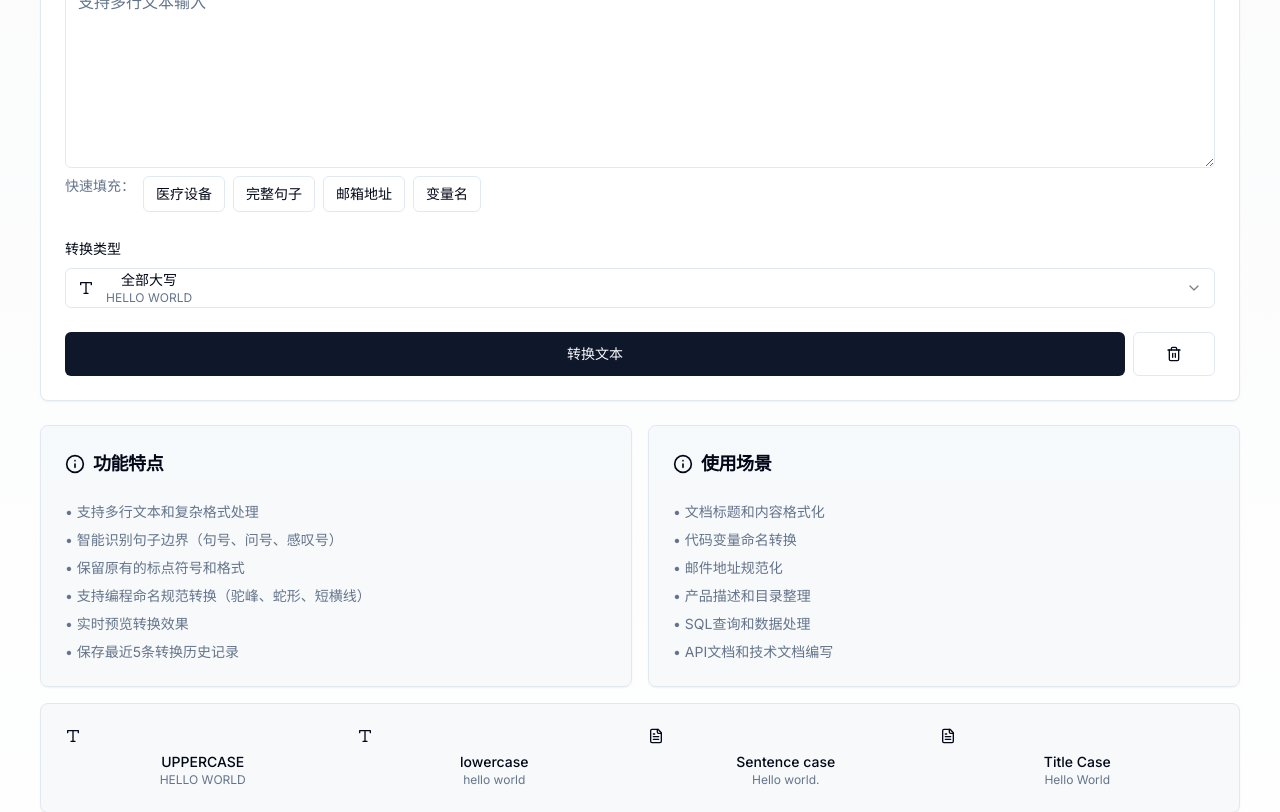
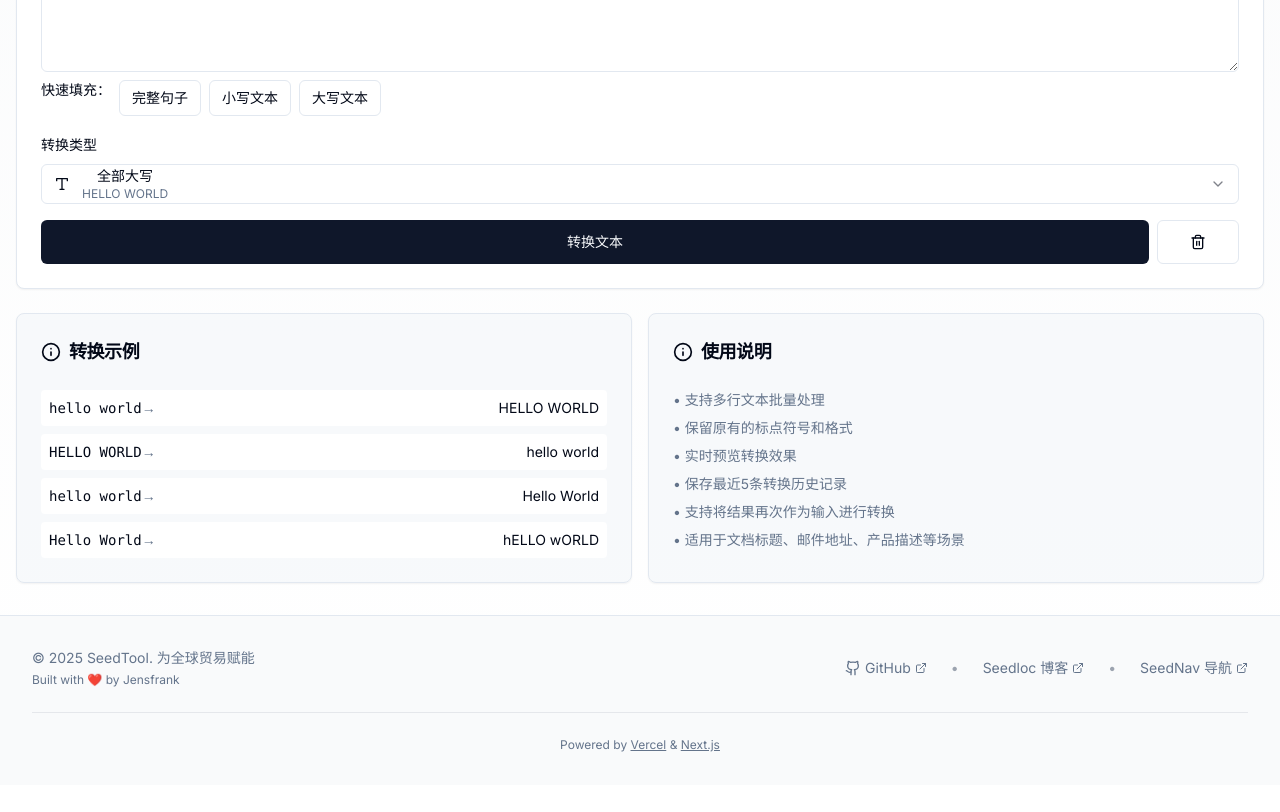
Before and after one commit to everett7623/Globokit, a Next.js app: page /tools/text-case in a window 1280 px wide. Shown: the part 540-1352 px from the top of the page. After the commit the page ends 1325 px from the top, so only its background shows below. Built offline with nearby package versions, Linux system fonts and the light colour scheme.

Commit message:
Update page.tsx

```diff
--- a/app/tools/text-case/page.tsx
+++ b/app/tools/text-case/page.tsx
@@ -13,95 +13,9 @@ import { Label } from '@/components/ui/label'
 import { Button } from '@/components/ui/button'
 import { Badge } from '@/components/ui/badge'
 import { Select, SelectContent, SelectItem, SelectTrigger, SelectValue } from '@/components/ui/select'
-import { AlertCircle, Copy, Check, RefreshCw, Trash2, Type, Hash, FileText, Info } from 'lucide-react'
+import { AlertCircle, Copy, Check, RefreshCw, Trash2, Type, FileText, Info } from 'lucide-react'
 import { Alert, AlertDescription } from '@/components/ui/alert'
-
-// 大小写转换类型
-type TextCase = 'upper' | 'lower' | 'sentence' | 'title' | 'toggle' | 'camel' | 'snake' | 'kebab'
-
-// 转换函数
-const convertCase = (text: string, caseType: TextCase): string => {
-  switch (caseType) {
-    case 'upper':
-      return text.toUpperCase()
-
-    case 'lower':
-      return text.toLowerCase()
-
-    case 'sentence':
-      // 修复：正确处理多行文本和句子边界
-      return text.split(/(\r?\n)/).map((part, index) => {
-        // 保留换行符
-        if (part === '\n' || part === '\r\n') return part
-
-        // 处理每一行
-        return part.split(/([.!?]+\s*)/).map((segment, i) => {
-          // 保留标点符号
-          if (i % 2 === 1) return segment
-
-          // 转换文本段落
-          const trimmed = segment.trim()
-          if (!trimmed) return segment
-
-          // 将第一个字母大写，其余小写
-          return segment.replace(trimmed,
-            trimmed.charAt(0).toUpperCase() + trimmed.slice(1).toLowerCase()
-          )
-        }).join('')
-      }).join('')
-
-    case 'title':
-      // 标题格式：主要单词首字母大写
-      const smallWords = new Set(['a', 'an', 'and', 'as', 'at', 'but', 'by', 'for', 'if', 'in', 'nor', 'of', 'on', 'or', 'so', 'the', 'to', 'up', 'yet'])
-      return text.replace(/\b\w+/g, (word, index) => {
-        // 第一个单词总是大写
-        if (index === 0) return word.charAt(0).toUpperCase() + word.slice(1).toLowerCase()
-
-        // 小词保持小写（除非在句首）
-        if (smallWords.has(word.toLowerCase())) {
-          // 检查是否在句子开头（前面是句号、感叹号或问号）
-          const beforeWord = text.slice(0, index).trim()
-          if (beforeWord.match(/[.!?]$/)) {
-            return word.charAt(0).toUpperCase() + word.slice(1).toLowerCase()
-          }
-          return word.toLowerCase()
-        }
-
-        return word.charAt(0).toUpperCase() + word.slice(1).toLowerCase()
-      })
-
-    case 'toggle':
-      return text.split('').map(char => {
-        if (char === char.toUpperCase()) return char.toLowerCase()
-        if (char === char.toLowerCase()) return char.toUpperCase()
-        return char
-      }).join('')
-
-    case 'camel':
-      // 驼峰命名：首字母小写，后续单词首字母大写
-      return text.replace(/[-_\s]+(.)?/g, (_, char) => char ? char.toUpperCase() : '')
-        .replace(/^(.)/, (char) => char.toLowerCase())
-
-    case 'snake':
-      // 蛇形命名：全小写，单词用下划线分隔
-      return text.replace(/\s+/g, '_')
-        .replace(/([A-Z])/g, '_$1')
-        .replace(/[-]+/g, '_')
-        .replace(/^_+|_+$/g, '')
-        .toLowerCase()
-
-    case 'kebab':
-      // 短横线命名：全小写，单词用短横线分隔
-      return text.replace(/\s+/g, '-')
-        .replace(/([A-Z])/g, '-$1')
-        .replace(/_+/g, '-')
-        .replace(/^-+|-+$/g, '')
-        .toLowerCase()
-
-    default:
-      return text
-  }
-}
+import { convertCase, type TextCase } from '@/lib/tools/text-case'
 
 export default function TextCasePage() {
   const [input, setInput] = useState('')
@@ -157,32 +71,25 @@ export default function TextCasePage() {
   const caseOptions = [
     { value: 'upper', label: '全部大写', shortLabel: 'UPPERCASE', example: 'HELLO WORLD', icon: <Type className="h-4 w-4" /> },
     { value: 'lower', label: '全部小写', shortLabel: 'lowercase', example: 'hello world', icon: <Type className="h-4 w-4" /> },
-    { value: 'sentence', label: '句子首字母大写', shortLabel: 'Sentence case', example: 'Hello world.', icon: <FileText className="h-4 w-4" /> },
+    { value: 'sentence', label: '句子首字母大写', shortLabel: 'Sentence case', example: 'Hello world', icon: <FileText className="h-4 w-4" /> },
     { value: 'title', label: '标题格式', shortLabel: 'Title Case', example: 'Hello World', icon: <FileText className="h-4 w-4" /> },
     { value: 'toggle', label: '大小写反转', shortLabel: 'tOGGLE cASE', example: 'hELLO wORLD', icon: <RefreshCw className="h-4 w-4" /> },
-    { value: 'camel', label: '驼峰命名', shortLabel: 'camelCase', example: 'helloWorld', icon: <Hash className="h-4 w-4" /> },
-    { value: 'snake', label: '蛇形命名', shortLabel: 'snake_case', example: 'hello_world', icon: <Hash className="h-4 w-4" /> },
-    { value: 'kebab', label: '短横线命名', shortLabel: 'kebab-case', example: 'hello-world', icon: <Hash className="h-4 w-4" /> },
   ]
 
   // 示例文本
   const sampleTexts = [
     {
-      text: 'CATHETER SUCTION 16FR W/CON VALVE\nCATHETER SUCTION 08 FG / 14FG WITH FINGER CONTROL VALVE, STERILE',
-      label: '医疗设备'
-    },
-    {
       text: 'The Quick Brown Fox Jumps Over The Lazy Dog',
       label: '完整句子'
     },
     {
-      text: 'user@example.com\nJohn.Doe@Company.org',
-      label: '邮箱地址'
+      text: 'hello world, this is a test message',
+      label: '小写文本'
     },
     {
-      text: 'PRODUCT_NAME\nuser_id\norderNumber',
-      label: '变量名'
-    }
+      text: 'IMPORTANT NOTICE: PLEASE READ CAREFULLY',
+      label: '大写文本'
+    },
   ]
 
   // 实时预览
@@ -195,26 +102,17 @@ export default function TextCasePage() {
     }
   }
 
-  // 统计信息
-  const getStats = (text: string) => {
-    return {
-      chars: text.length,
-      words: text.split(/\s+/).filter(w => w).length,
-      lines: text.split('\n').length
-    }
-  }
-
   return (
-    <div className="container mx-auto p-6 max-w-7xl">
+    <>
       <div className="mb-8">
         <h1 className="text-3xl font-bold mb-2">英文大小写转换</h1>
         <p className="text-muted-foreground">
-          快速转换英文文本的大小写格式，支持多种转换模式和编程命名规范
+          快速转换英文文本的大小写格式，支持多种转换模式
         </p>
       </div>
 
       {/* 统计卡片 */}
-      <div className="grid gap-4 mb-6 md:grid-cols-4">
+      <div className="grid gap-4 mb-6 md:grid-cols-3">
         <Card>
           <CardHeader className="pb-2">
             <CardTitle className="text-sm font-medium flex items-center gap-2">
@@ -244,19 +142,6 @@ export default function TextCasePage() {
         <Card>
           <CardHeader className="pb-2">
             <CardTitle className="text-sm font-medium flex items-center gap-2">
-              <Hash className="h-4 w-4" />
-              编程规范
-            </CardTitle>
-          </CardHeader>
-          <CardContent>
-            <div className="text-2xl font-bold">3</div>
-            <p className="text-xs text-muted-foreground">种命名法</p>
-          </CardContent>
-        </Card>
-
-        <Card>
-          <CardHeader className="pb-2">
-            <CardTitle className="text-sm font-medium flex items-center gap-2">
               <RefreshCw className="h-4 w-4" />
               历史记录
             </CardTitle>
@@ -276,7 +161,7 @@ export default function TextCasePage() {
             输入英文文本，选择转换格式，即可快速转换大小写
           </CardDescription>
         </CardHeader>
-        <CardContent className="space-y-6">
+        <CardContent className="space-y-4">
           <div className="space-y-2">
             <div className="flex items-center justify-between">
               <Label htmlFor="input">输入文本</Label>
@@ -292,13 +177,13 @@ export default function TextCasePage() {
                 setInput(e.target.value)
                 setError('')
               }}
-              rows={8}
-              className="font-mono text-base"
+              rows={6}
+              className="font-mono"
             />
 
             {/* 示例文本按钮 */}
             <div className="flex flex-wrap gap-2">
-              <span className="text-sm text-muted-foreground">快速填充：</span>
+              <Label className="text-sm">快速填充：</Label>
               {sampleTexts.map((sample, index) => (
                 <Button
                   key={index}
@@ -365,7 +250,6 @@ export default function TextCasePage() {
                 setInput('')
                 setOutput('')
                 setError('')
-                setHistory([])
               }}
               title="清空所有内容"
             >
@@ -416,16 +300,9 @@ export default function TextCasePage() {
                 <Textarea
                   value={output}
                   readOnly
-                  rows={8}
-                  className="bg-background font-mono text-base"
+                  rows={6}
+                  className="bg-background font-mono"
                 />
-                <div className="mt-2 flex gap-4 text-sm text-muted-foreground">
-                  <span>{getStats(output).chars} 字符</span>
-                  <span>·</span>
-                  <span>{getStats(output).words} 单词</span>
-                  <span>·</span>
-                  <span>{getStats(output).lines} 行</span>
-                </div>
               </CardContent>
             </Card>
           )}
@@ -480,16 +357,32 @@ export default function TextCasePage() {
           <CardHeader>
             <CardTitle className="text-lg flex items-center gap-2">
               <Info className="h-5 w-5" />
-              功能特点
+              转换示例
             </CardTitle>
           </CardHeader>
-          <CardContent className="space-y-2 text-sm text-muted-foreground">
-            <p>• 支持多行文本和复杂格式处理</p>
-            <p>• 智能识别句子边界（句号、问号、感叹号）</p>
-            <p>• 保留原有的标点符号和格式</p>
-            <p>• 支持编程命名规范转换（驼峰、蛇形、短横线）</p>
-            <p>• 实时预览转换效果</p>
-            <p>• 保存最近5条转换历史记录</p>
+          <CardContent className="space-y-2">
+            <div className="space-y-2 text-sm">
+              <div className="flex items-center justify-between p-2 rounded bg-background">
+                <span className="font-mono">hello world</span>
+                <span className="text-muted-foreground">→</span>
+                <span className="text-right flex-1 ml-2">HELLO WORLD</span>
+              </div>
+              <div className="flex items-center justify-between p-2 rounded bg-background">
+                <span className="font-mono">HELLO WORLD</span>
+                <span className="text-muted-foreground">→</span>
+                <span className="text-right flex-1 ml-2">hello world</span>
+              </div>
+              <div className="flex items-center justify-between p-2 rounded bg-background">
+                <span className="font-mono">hello world</span>
+                <span className="text-muted-foreground">→</span>
+                <span className="text-right flex-1 ml-2">Hello World</span>
+              </div>
+              <div className="flex items-center justify-between p-2 rounded bg-background">
+                <span className="font-mono">Hello World</span>
+                <span className="text-muted-foreground">→</span>
+                <span className="text-right flex-1 ml-2">hELLO wORLD</span>
+              </div>
+            </div>
           </CardContent>
         </Card>
 
@@ -497,34 +390,19 @@ export default function TextCasePage() {
           <CardHeader>
             <CardTitle className="text-lg flex items-center gap-2">
               <Info className="h-5 w-5" />
-              使用场景
+              使用说明
             </CardTitle>
           </CardHeader>
           <CardContent className="space-y-2 text-sm text-muted-foreground">
-            <p>• 文档标题和内容格式化</p>
-            <p>• 代码变量命名转换</p>
-            <p>• 邮件地址规范化</p>
-            <p>• 产品描述和目录整理</p>
-            <p>• SQL查询和数据处理</p>
-            <p>• API文档和技术文档编写</p>
+            <p>• 支持多行文本批量处理</p>
+            <p>• 保留原有的标点符号和格式</p>
+            <p>• 实时预览转换效果</p>
+            <p>• 保存最近5条转换历史记录</p>
+            <p>• 支持将结果再次作为输入进行转换</p>
+            <p>• 适用于文档标题、邮件地址、产品描述等场景</p>
           </CardContent>
         </Card>
       </div>
-
-      {/* 快捷说明 */}
-      <Card className="mt-4 bg-muted/50">
-        <CardContent className="pt-6">
-          <div className="grid grid-cols-2 md:grid-cols-4 gap-4">
-            {caseOptions.slice(0, 4).map((option) => (
-              <div key={option.value} className="text-center">
-                <div className="mb-2">{option.icon}</div>
-                <p className="font-medium text-sm">{option.shortLabel}</p>
-                <p className="text-xs text-muted-foreground">{option.example}</p>
-              </div>
-            ))}
-          </div>
-        </CardContent>
-      </Card>
-    </div>
+    </>
   )
 }
```
